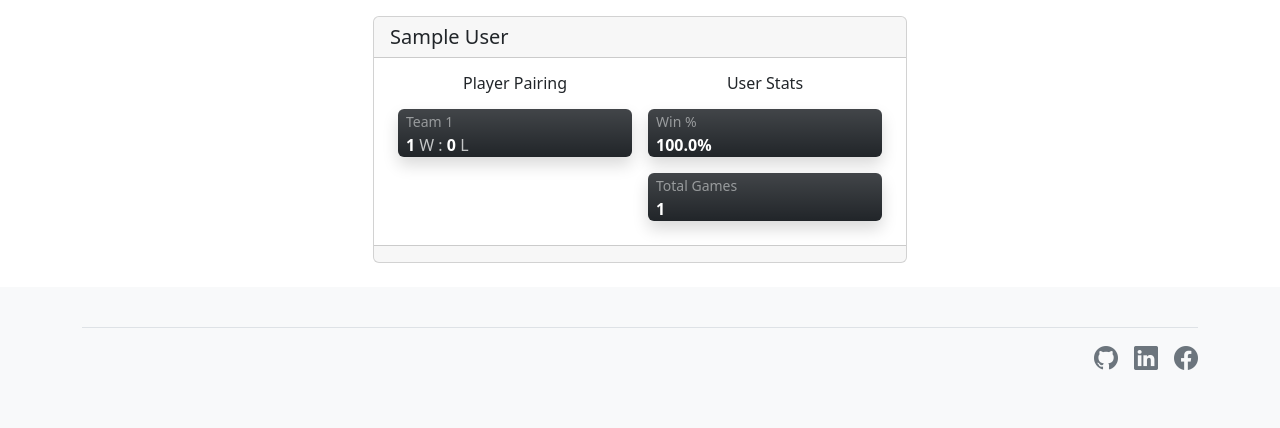
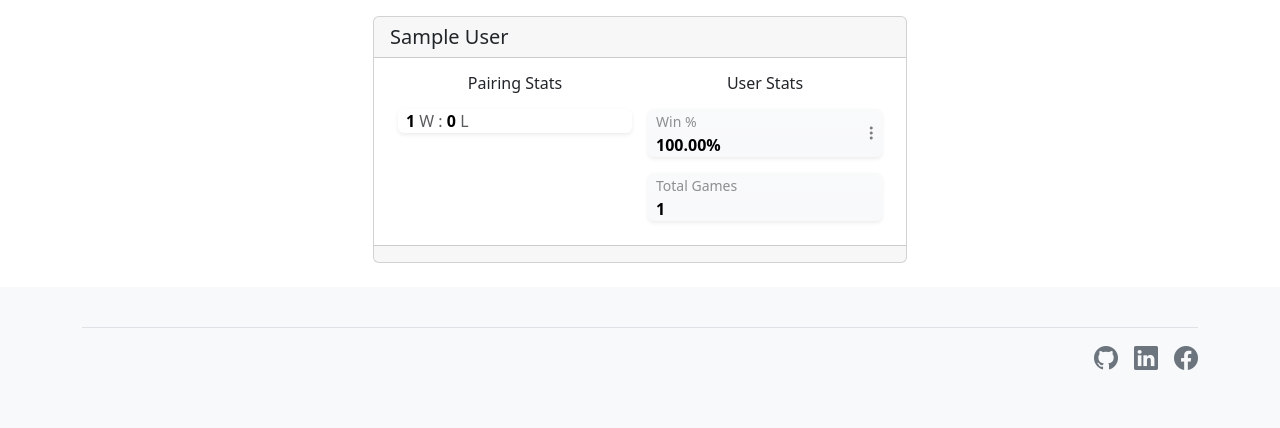
Before and after one commit to Hussain-Naik/PP4-MyGameStats, a Django app: page /accounts/profile/1/ in a window 1280 px wide. Shown: the part 72-500 px from the top of the page. Run offline with Django 4.2, Linux system fonts and the light colour scheme; tables that the repository leaves empty hold one stand-in row (values such as "Sample post"); some libraries are stand-ins or nearby versions.

Commit message:
Add profile stats styling

```diff
--- a/events/models.py
+++ b/events/models.py
@@ -133,6 +133,9 @@ class Team(models.Model):
     def get_all_games_lost(self):
         return Fixture.objects.filter(team=self, is_winner=False).count()
 
+    def pairing(self, current):
+        return ", ".join(str(player.username) for player in self.team_players.all().exclude(id=current.user.id))
+
 class Fixture(models.Model):
     team = models.ForeignKey(Team, on_delete=models.CASCADE, related_name='team_fixture')
     game = models.ForeignKey('Game', on_delete=models.CASCADE, related_name='game_fixture')
--- a/events/templatetags/model_method.py
+++ b/events/templatetags/model_method.py
@@ -8,3 +8,7 @@ def call_method(obj, grp):
 @register.filter(name='grp_game_wins')
 def call_method(obj, grp):
     return obj.profile.get_group_game_wins(grp)
+
+@register.filter(name='profile_pairing')
+def call_method(obj, profile):
+    return obj.pairing(profile)
--- a/profiles/templates/profiles/profile.html
+++ b/profiles/templates/profiles/profile.html
@@ -34,23 +34,46 @@
                 </h5>
                 <div class="card-body d-flex flex-row">
                     <div class="w-50 d-flex flex-column">
-                        <h6 class="text-center">Player Pairing</h6>
+                        <h6 class="text-center">Pairing Stats</h6>
                         {% for pairing in user_object.get_all_pairings %}
-                        <div class="px-2 m-2 bg-dark bg-gradient rounded shadow">
-                            <small class="text-light text-opacity-50">{{pairing}}</small>
-                            <p class="mb-0 text-light text-opacity-75"><span class="fw-bold text-white">{{pairing.get_all_games_won}}</span> W : <span class="fw-bold text-white">{{pairing.get_all_games_lost}}</span> L</p>
+                        {% load model_method %}
+                        <div class="px-2 m-2 bg-light-subtle bg-gradient rounded shadow-sm">
+                            <small class="text-dark text-opacity-50">{{pairing|profile_pairing:user_object}}</small>
+                            <p class="mb-0 text-dark text-opacity-75"><span class="fw-bold text-black">{{pairing.get_all_games_won}}</span> W : <span class="fw-bold text-black">{{pairing.get_all_games_lost}}</span> L</p>
                         </div>
                         {% endfor %}
                     </div>
                     <div class="w-50 d-flex flex-column">
                         <h6 class="text-center">User Stats</h6>
-                        <div class="px-2 m-2 bg-dark bg-gradient rounded shadow">
-                            <small class="text-light text-opacity-50">Win %</small>
-                            <p class="mb-0 text-white"><strong>{{user_object.get_game_win_percent}}%</strong></p>
+                        <div id="userStats" class="carousel slide">
+                            <div class="carousel-inner">
+                              <div class="carousel-item active">
+                                <div class="px-2 m-2 bg-light bg-gradient rounded shadow-sm">
+                                    <small class="text-dark text-opacity-50">Win %</small>
+                                    <p class="mb-0 text-black"><strong>{{user_object.get_game_win_percent|floatformat:2}}%</strong></p>
+                                </div>
+                              </div>
+                              <div class="carousel-item">
+                                <div class="px-2 m-2 bg-light bg-gradient rounded shadow-sm">
+                                    <small class="text-dark text-opacity-50">Games Won</small>
+                                    <p class="mb-0 text-black"><strong>{{user_object.get_all_games_won}}</strong></p>
+                                </div>
+                              </div>
+                              <div class="carousel-item">
+                                <div class="px-2 m-2 bg-light bg-gradient rounded shadow-sm">
+                                    <small class="text-dark text-opacity-50">W/L Ratio</small>
+                                    <p class="mb-0 text-dark text-opacity-75"><span class="fw-bold text-black">{{user_object.get_all_games_won}}</span> W : <span class="fw-bold text-black">{{user_object.get_all_games_lost}}</span> L</p>
+                                </div>
+                              </div>
+                            </div>
+                            <button class="carousel-control-next" type="button" data-bs-target="#userStats" data-bs-slide="next">
+                                <i class="bi bi-three-dots-vertical text-black" aria-hidden="true"></i>
+                                <span class="visually-hidden">Next</span>
+                            </button>
                         </div>
-                        <div class="px-2 m-2 bg-dark bg-gradient rounded shadow">
-                            <small class="text-light text-opacity-50">Total Games</small>
-                            <p class="my-0 text-white"><strong>{{user_object.get_all_games_played}}</strong></p>
+                        <div class="px-2 m-2 bg-light bg-gradient rounded shadow-sm">
+                            <small class="text-dark text-opacity-50">Total Games</small>
+                            <p class="my-0 text-black"><strong>{{user_object.get_all_games_played}}</strong></p>
                         </div>
                     </div>
                 </div>
```
